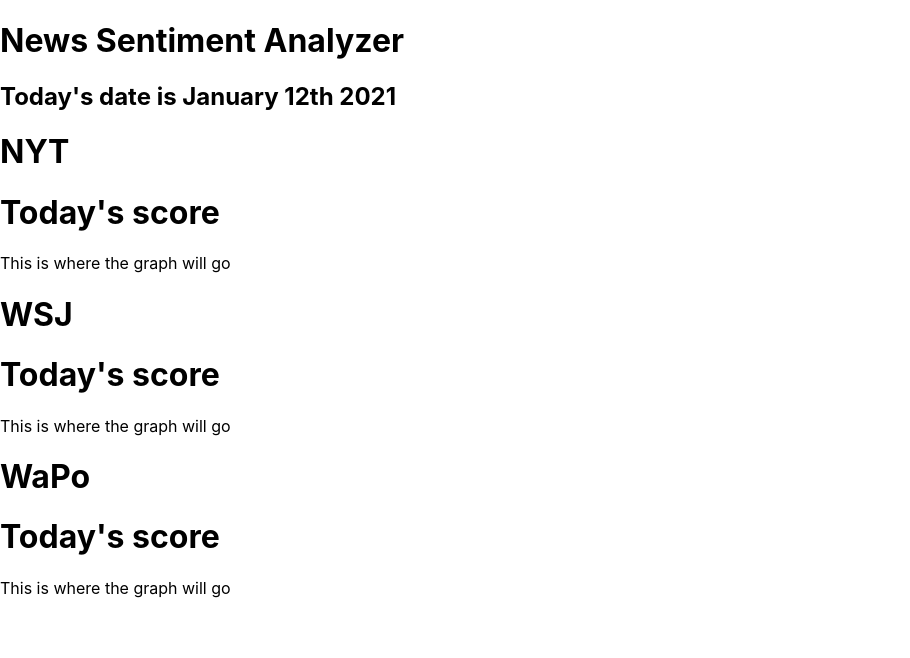
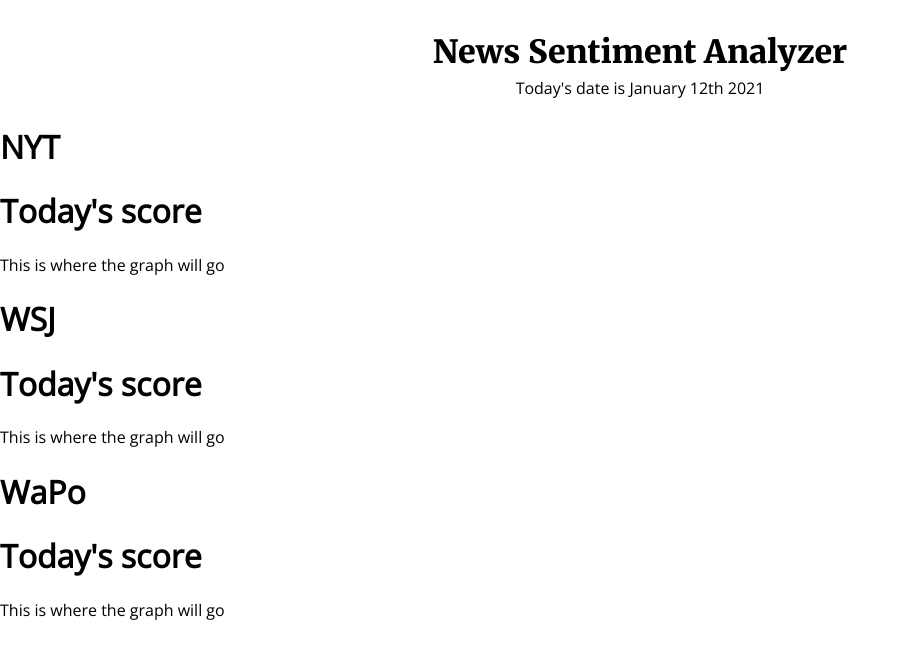
Before and after one commit to merewelch214/news-sentiment-frontend, a React (Create React App) app: page / in a window 1280 px wide. Shown: the top 658 px of the page, without its empty margins (0-910 px from the left). Built offline with nearby package versions, Linux system fonts and the light colour scheme.

Commit message:
add header styling

```diff
--- a/package.json
+++ b/package.json
@@ -3,7 +3,6 @@
   "version": "0.1.0",
   "private": true,
   "dependencies": {
-    "@fontsource/roboto": "^4.1.0",
     "@testing-library/jest-dom": "^5.11.4",
     "@testing-library/react": "^11.1.0",
     "@testing-library/user-event": "^12.1.10",
--- a/src/Header.js
+++ b/src/Header.js
@@ -1,12 +1,35 @@
 import React from 'react';
 import moment from 'moment';
+import styled from 'styled-components';
+
+const HeaderContainer = styled.div`
+    display: flex;
+    flex-direction: column;
+`;
+
+const Title = styled.div`
+    font-family: Merriweather;
+    font-size: 2rem;
+    text-align: center;
+    padding-top: 2rem;
+    padding-bottom: 0;
+    margin: 0;
+`;
+
+const Subtitle = styled.div`
+    font-family: Open Sans;
+    font-size: 1rem;
+    text-align: center;
+    padding: .3rem;
+    margin: 0;
+`
 
 function Header() {
     return (
-        <div>
-            <h1>News Sentiment Analyzer</h1>
-            <h2>Today's date is {moment().format('MMMM Do YYYY')}</h2>
-        </div>
+        <HeaderContainer>
+            <Title>News Sentiment Analyzer</Title>
+            <Subtitle>Today's date is {moment().format('MMMM Do YYYY')}</Subtitle>
+        </HeaderContainer>
     )
 }
 
--- /dev/null
+++ b/src/Header.styled.js
@@ -0,0 +1,6 @@
+import styled from 'styled-components';
+
+export const Title = styled.h1`
+    background-color: black;
+    color: white
+`;
--- a/src/index.css
+++ b/src/index.css
@@ -1,6 +1,9 @@
+@import url('https://fonts.googleapis.com/css2?family=Merriweather:wght@900&display=swap');
+@import url('https://fonts.googleapis.com/css2?family=Merriweather:wght@900&family=Open+Sans&display=swap');
+
 body {
   margin: 0;
-  font-family: -apple-system, BlinkMacSystemFont, 'Segoe UI', 'Roboto', 'Oxygen',
+  font-family: 'Open Sans', -apple-system, BlinkMacSystemFont, 'Segoe UI', 'Roboto', 'Oxygen',
     'Ubuntu', 'Cantarell', 'Fira Sans', 'Droid Sans', 'Helvetica Neue',
     sans-serif;
   -webkit-font-smoothing: antialiased;
--- a/src/index.js
+++ b/src/index.js
@@ -3,7 +3,6 @@
 import './index.css';
 import App from './App';
 import reportWebVitals from './reportWebVitals';
-import '@fontsource/roboto';
 
 ReactDOM.render(
   <React.StrictMode>
```
Also changed, not shown: 2 other files (tests, documents, lock files or other folders).
